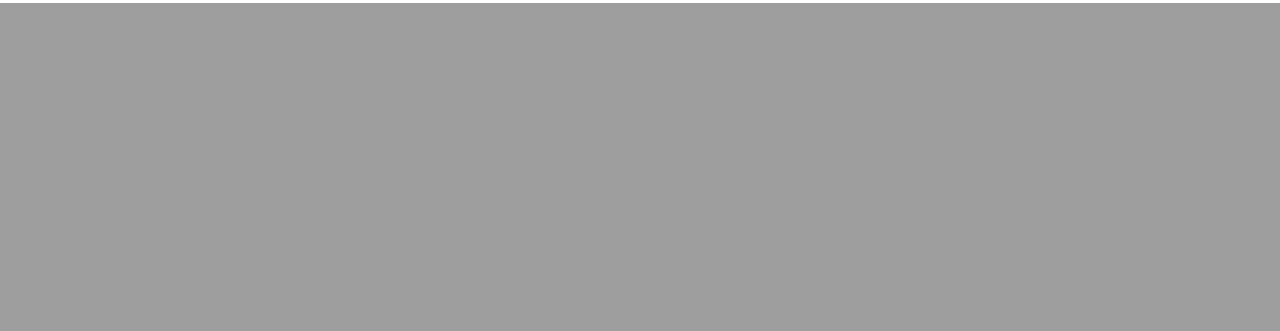
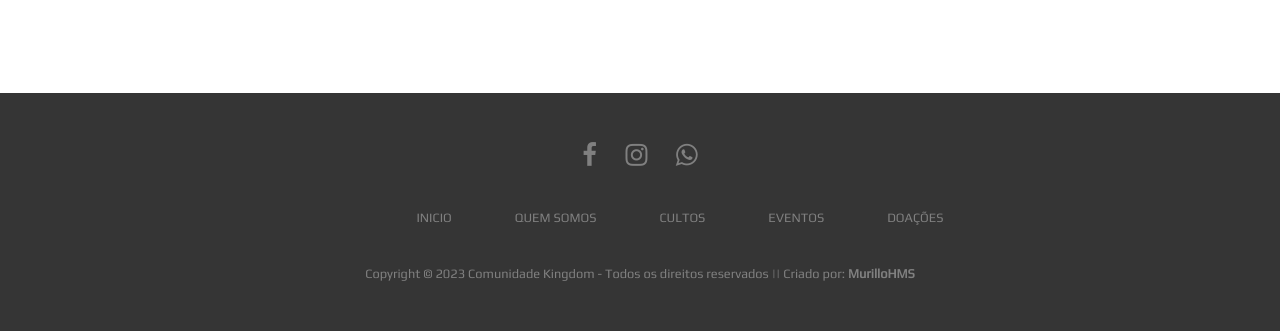
Before and after one commit to MurilloHMS/Comunidade-kingdom, a Django app: page /quemsomos/ in a window 1280 px wide. Shown: the part 849-1180 px from the top of the page. Before the commit the page ends 852 px from the top, so only its background shows below. Run offline with Django 4.2, Linux system fonts and the light colour scheme.

Commit message:
criado footer com dados das redes sociais

```diff
--- a/kingdom/urls.py
+++ b/kingdom/urls.py
@@ -3,5 +3,5 @@ from kingdom.views import index , quemsomos
 
 urlpatterns = [
     path('', index),
-    path('quemsomos/', quemsomos)
+    path('quemsomos/', quemsomos, name = 'quemsomos')
 ]
--- /dev/null
+++ b/setup/static/css/footer.css
@@ -0,0 +1,58 @@
+body{
+  margin:0;
+  overflow-x:hidden;
+  }
+
+  .footer{
+  background:#353535;
+  padding:30px 0px;
+  font-family: 'Play', sans-serif;
+  text-align:center;
+  }
+
+  .footer .row{
+  width:100%;
+  margin:1% 0%;
+  padding:0.6% 0%;
+  color:gray;
+  font-size:0.8em;
+  }
+
+  .footer .row a{
+  text-decoration:none;
+  color:gray;
+  transition:0.5s;
+  }
+
+  .footer .row a:hover{
+  color:#fff;
+  }
+
+  .footer .row ul{
+  width:100%;
+  }
+
+  .footer .row ul li{
+  display:inline-block;
+  margin:0px 30px;
+  }
+
+  .footer .row a i{
+  font-size:2em;
+  margin:0% 1%;
+  }
+
+  @media (max-width:720px){
+  .footer{
+  text-align:left;
+  padding:5%;
+  }
+  .footer .row ul li{
+  display:block;
+  margin:10px 0px;
+  text-align:left;
+  }
+  .footer .row a i{
+  margin:0% 3%;
+  }
+  }
--- a/setup/static/css/header.css
+++ b/setup/static/css/header.css
@@ -3,7 +3,6 @@
   --cor-hover : #f3870c;
   --cor-primaria : #ffffff;
 }
-
 
 header {
   display: flex;
--- a/templates/kingdom/index.html
+++ b/templates/kingdom/index.html
@@ -3,3 +3,8 @@
 
 {% block 'head' %}
 {% endblock %}
+
+
+{% block 'main' %}
+
+{% endblock %}
--- a/templates/kingdom/menu.html
+++ b/templates/kingdom/menu.html
@@ -3,6 +3,7 @@
 <html>
 <head>
     <link rel="stylesheet" href="{% static 'css/header.css' %}">
+    <link rel="stylesheet" href="{% static 'css/footer.css' %}">
   <title>Comunidade Kingdom</title>
 </head>
 <body>
@@ -41,9 +42,9 @@
                   <li><a href="#">DANÇA</a></li>
               </ul>
           </li>
-          <li><a href="quemsomos/">QUEM SOMOS</a>
+          <li><a href="#">QUEM SOMOS</a>
               <ul>
-                  <li><a href="#">INFORMAÇÕES DA IGREJA</a></li>
+                  <li><a href="{% url 'quemsomos' %}">INFORMAÇÕES DA IGREJA</a></li>
               </ul>
           </li>
           <li><a href="#">CURSOS</a>
@@ -51,7 +52,6 @@
                   <li><a href="#">ESCOLA KINGDOM</a></li>
               </ul>
           </li>
-          <li><a href="#">CONTATO</a></li>
       </ul>
       </nav>
     </header>
@@ -59,9 +59,38 @@
       {% block 'main' %}
       {% endblock %}
     </main>
-    <footer>
-      <!-- Add footer content here -->
-    </footer>
+    <!--FONT AWESOME-->
+<link rel="stylesheet" href="https://cdnjs.cloudflare.com/ajax/libs/font-awesome/4.7.0/css/font-awesome.min.css">
+
+<!--GOOGLE FONTS-->
+<link rel="preconnect" href="https://fonts.gstatic.com">
+<link href="https://fonts.googleapis.com/css2?family=Fredoka+One&family=Play&display=swap" rel="stylesheet">
+</head>
+<body>
+<footer>
+<div class="footer">
+<div class="row">
+<a href="https://web.facebook.com/kingdomcomunidade?_rdc=1&_rdr"><i class="fa fa-facebook"></i></a>
+<a href="https://www.instagram.com/comunidadekingdom/"><i class="fa fa-instagram"></i></a>
+<a href="#"><i class="fa fa-whatsapp"></i></a>
+
+</div>
+
+<div class="row">
+<ul>
+<li><a href="#">INICIO</a></li>
+<li><a href="{% url 'quemsomos' %}">QUEM SOMOS</a></li>
+<li><a href="#">CULTOS</a></li>
+<li><a href="#">EVENTOS</a></li>
+<li><a href="#">DOAÇÕES</a></li>
+</ul>
+</div>
+
+<div class="row">
+Copyright © 2023 Comunidade Kingdom - Todos os direitos reservados || Criado por: <a href="https://github.com/MurilloHMS"><strong>MurilloHMS</strong></a>
+</div>
+</div>
+</footer>
   </article>
 </body>
 </html>
--- a/templates/kingdom/quemsomos.html
+++ b/templates/kingdom/quemsomos.html
@@ -11,11 +11,17 @@
     Nossa igreja está empenhada em ajudar as pessoas a crescer em sua fé, aprofundar seu relacionamento com Deus e se conectar com outras pessoas de maneira significativa.<br>
     Oferecemos uma gama de programas e serviços para pessoas de todas as idades e origens, incluindo cultos dinâmicos, estudos bíblicos envolventes e oportunidades de comunhão e divulgação.<br>
     Nossa missão é amar e servir nossa comunidade em nome de Jesus Cristo, e convidamos você a se juntar a nós nesta jornada de fé.<br>
-    Se você é novo na área ou está procurando uma igreja, adoraríamos recebê-lo no Comunidade Kingdom.</p>
+    Se você é novo na área ou está procurando uma igreja, adoraríamos recebê-lo na <strong>Comunidade Kingdom</strong>.</p>
 
 <h2 style="color: #fff ; text-align: center;">Aonde Estamos?</h2>
 <div class="adress" align="center" >
     <iframe src="https://www.google.com/maps/embed?pb=!1m18!1m12!1m3!1d3654.1317419518336!2d-46.44128042529147!3d-23.671246265637183!2m3!1f0!2f0!3f0!3m2!1i1024!2i768!4f13.1!3m3!1m2!1s0x94ce6d917739a4ad%3A0x277c3e5d131f348a!2sComunidade%20Kingdom!5e0!3m2!1spt-BR!2sbr!4v1681411072030!5m2!1spt-BR!2sbr" width="700" height="550" style="border:0;" allowfullscreen="" loading="lazy" referrerpolicy="no-referrer-when-downgrade"></iframe>
+<br>
+<br>
+<br>
+<br>
+<br>
+<br>
 </div>
 
 {% endblock %}
```
